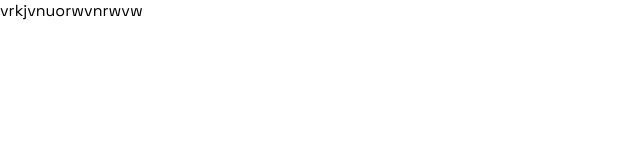
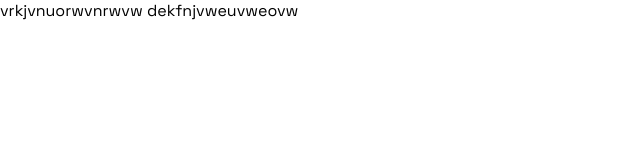
Before and after one commit to kirill-sorochuk/future_area, a plain HTML site: page index.html in a window 1280 px wide. Shown: the whole page, without its empty margins (0-640 px from the left). Drawn offline with nearby package versions, Linux system fonts and the light colour scheme.

Commit message:
второй

```diff
--- a/index.html
+++ b/index.html
@@ -15,4 +15,5 @@
 </head>
 <body>
     vrkjvnuorwvnrwvw
+    dekfnjvweuvweovw
 </body>
```
Also changed, not shown: 1 other file.
